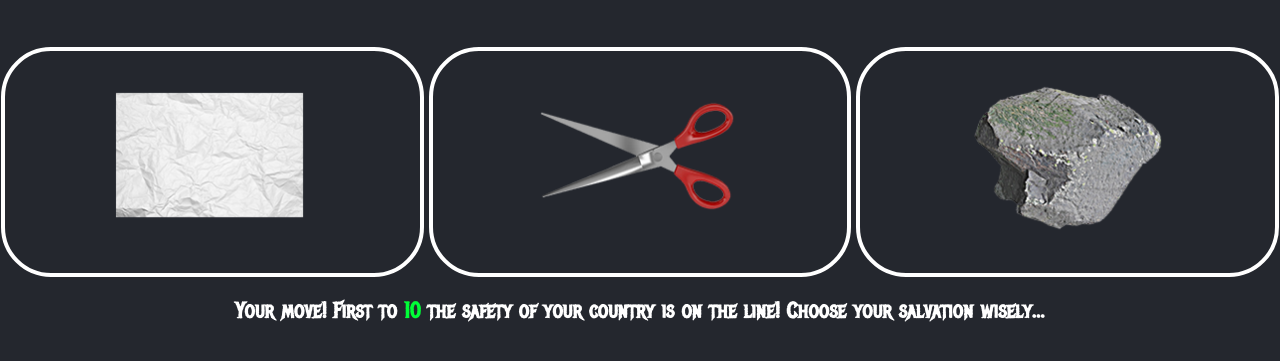
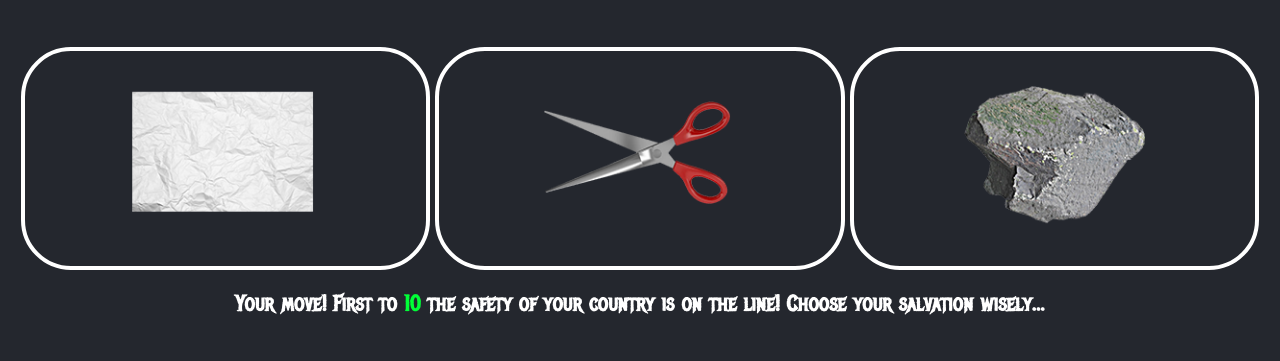
Before and after one commit to AndyDeNike/paper_scissor_rock, a plain HTML site: page index.html in a window 1280 px wide. Shown: the part 225-586 px from the top of the page. Drawn offline with Linux system fonts and the light colour scheme.

Commit message:
Changed choice width

```diff
--- a/styles.css
+++ b/styles.css
@@ -70,7 +70,7 @@ header > h1 {
 
 .choice {
     display: inline-block;
-    width: 33%;
+    width: 32%;
     border: 4px solid white;
     border-radius: 50px;
     padding: 10px;
```
